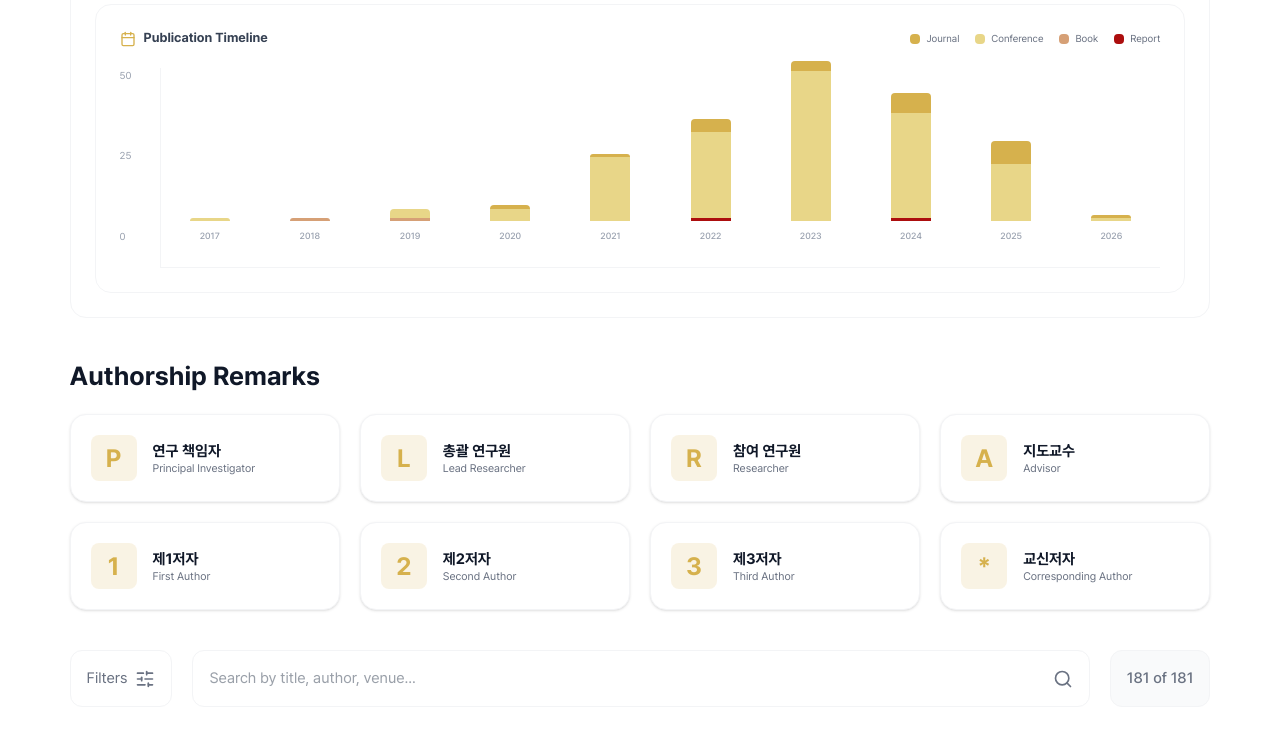
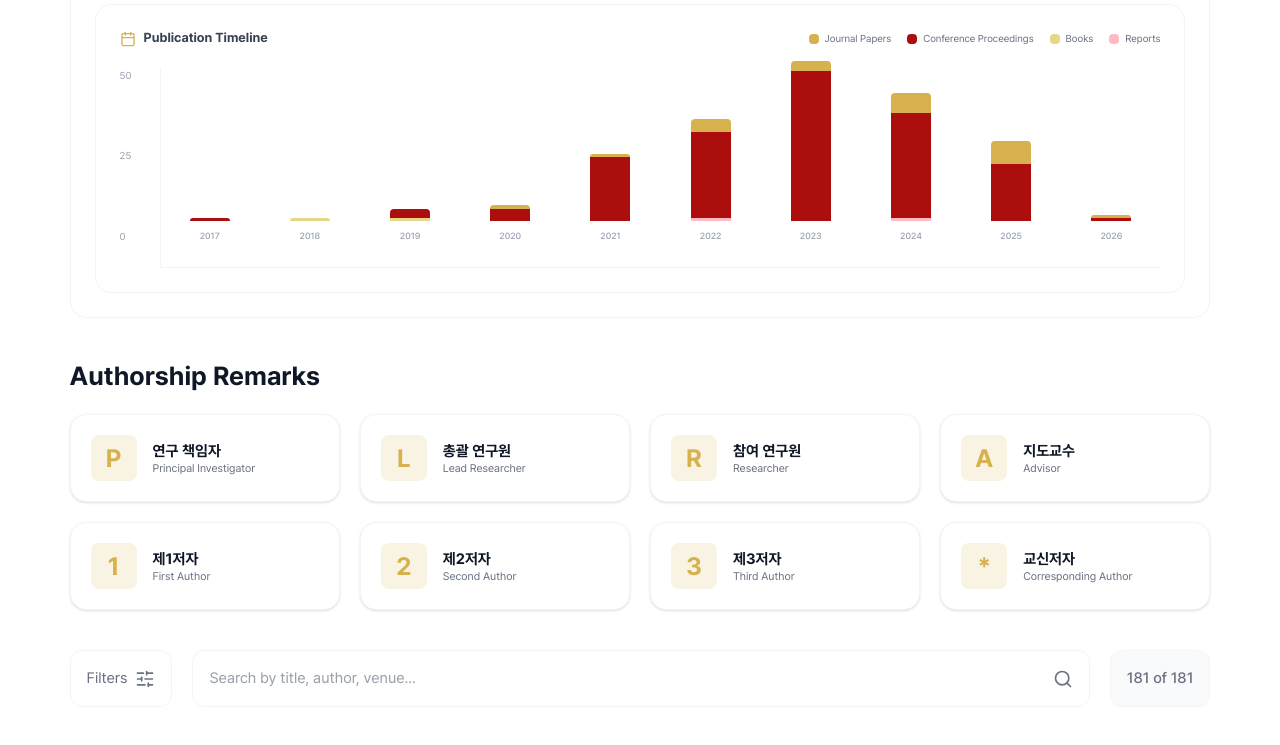
Before and after one commit to FinDS-Lab/website, a React (Vite) app: page /website/publications in a window 1280 px wide. Shown: the part 1120-1865 px from the top of the page. Built offline with nearby package versions, Linux system fonts and the light colour scheme.

Commit message:
20260204-1003

```diff
--- a/src/components/templates/archives/gallery.tsx
+++ b/src/components/templates/archives/gallery.tsx
@@ -144,7 +144,7 @@ export const ArchivesGalleryTemplate = () => {
   const baseUrl = import.meta.env.BASE_URL || '/'
   const contentAnimation = useScrollAnimation()
 
-  const allCategories: GalleryCategory[] = ['Conferences', 'Events', 'Celebrations', 'Design', 'General']
+  const allCategories: GalleryCategory[] = ['Events', 'Conferences', 'Celebrations', 'Design', 'General']
 
   const categoryFilterColors: Record<string, { bg: string; text: string }> = {
     'Conferences': { bg: '#AC0E0E', text: '#FFFFFF' },
--- a/src/components/templates/publications/index.tsx
+++ b/src/components/templates/publications/index.tsx
@@ -406,7 +406,7 @@ export const PublicationsTemplate = () => {
       total: { label: 'Total', count: publications.length, icon: BarChart3, color: '#9A7D1F' },
       items: [
         { label: journals === 1 ? 'Journal Paper' : 'Journal Papers', count: journals, icon: FileText, color: '#D6B14D' },
-        { label: conferences === 1 ? 'Conference' : 'Conferences', count: conferences, icon: MessageSquare, color: '#AC0E0E' },
+        { label: conferences === 1 ? 'Conference Proceeding' : 'Conference Proceedings', count: conferences, icon: MessageSquare, color: '#AC0E0E' },
         { label: books === 1 ? 'Book' : 'Books', count: books, icon: BookMarked, color: '#E8D688' },
         { label: reports === 1 ? 'Report' : 'Reports', count: reports, icon: FileCheck, color: '#FFBAC4' },
       ]
@@ -713,19 +713,19 @@ export const PublicationsTemplate = () => {
                     <div className="flex items-center gap-16">
                       <div className="flex items-center gap-6">
                         <span className="w-10 h-10 rounded-sm" style={{ backgroundColor: '#D6B14D' }} />
-                        <span className="text-[10px] text-gray-500">Journal</span>
+                        <span className="text-[10px] text-gray-500">Journal Papers</span>
+                      </div>
+                      <div className="flex items-center gap-6">
+                        <span className="w-10 h-10 rounded-sm" style={{ backgroundColor: '#AC0E0E' }} />
+                        <span className="text-[10px] text-gray-500">Conference Proceedings</span>
                       </div>
                       <div className="flex items-center gap-6">
                         <span className="w-10 h-10 rounded-sm" style={{ backgroundColor: '#E8D688' }} />
-                        <span className="text-[10px] text-gray-500">Conference</span>
+                        <span className="text-[10px] text-gray-500">Books</span>
                       </div>
                       <div className="flex items-center gap-6">
-                        <span className="w-10 h-10 rounded-sm" style={{ backgroundColor: '#D6A076' }} />
-                        <span className="text-[10px] text-gray-500">Book</span>
-                      </div>
-                      <div className="flex items-center gap-6">
-                        <span className="w-10 h-10 rounded-sm" style={{ backgroundColor: '#AC0E0E' }} />
-                        <span className="text-[10px] text-gray-500">Report</span>
+                        <span className="w-10 h-10 rounded-sm" style={{ backgroundColor: '#FFBAC4' }} />
+                        <span className="text-[10px] text-gray-500">Reports</span>
                       </div>
                     </div>
                   </div>
@@ -754,7 +754,7 @@ export const PublicationsTemplate = () => {
                                   className="w-full transition-all duration-300 group-hover:opacity-80"
                                   style={{
                                     height: data.report * heightScale,
-                                    backgroundColor: '#AC0E0E',
+                                    backgroundColor: '#FFBAC4',
                                     borderRadius: data.journal + data.conference + data.book === 0 ? '4px 4px 0 0' : '0'
                                   }}
                                 />
@@ -764,7 +764,7 @@ export const PublicationsTemplate = () => {
                                   className="w-full transition-all duration-300 group-hover:opacity-80"
                                   style={{
                                     height: data.book * heightScale,
-                                    backgroundColor: '#D6A076',
+                                    backgroundColor: '#E8D688',
                                     borderRadius: data.journal + data.conference === 0 ? '4px 4px 0 0' : '0'
                                   }}
                                 />
@@ -774,7 +774,7 @@ export const PublicationsTemplate = () => {
                                   className="w-full transition-all duration-300 group-hover:opacity-80"
                                   style={{
                                     height: data.conference * heightScale,
-                                    backgroundColor: '#E8D688',
+                                    backgroundColor: '#AC0E0E',
                                     borderRadius: data.journal === 0 ? '4px 4px 0 0' : '0'
                                   }}
                                 />
@@ -809,7 +809,7 @@ export const PublicationsTemplate = () => {
                                     <div className="flex items-center justify-between">
                                       <div className="flex items-center gap-6">
                                         <span className="w-8 h-8 rounded-sm" style={{backgroundColor: '#D6B14D'}} />
-                                        <span className="text-xs text-gray-300">Journal</span>
+                                        <span className="text-xs text-gray-300">Journal Paper</span>
                                       </div>
                                       <span className="text-xs font-bold text-white">{data.journal}</span>
                                     </div>
@@ -817,8 +817,8 @@ export const PublicationsTemplate = () => {
                                   {data.conference > 0 && (
                                     <div className="flex items-center justify-between">
                                       <div className="flex items-center gap-6">
-                                        <span className="w-8 h-8 rounded-sm" style={{backgroundColor: '#E8D688'}} />
-                                        <span className="text-xs text-gray-300">Conference</span>
+                                        <span className="w-8 h-8 rounded-sm" style={{backgroundColor: '#AC0E0E'}} />
+                                        <span className="text-xs text-gray-300">Conference Proceeding</span>
                                       </div>
                                       <span className="text-xs font-bold text-white">{data.conference}</span>
                                     </div>
@@ -826,7 +826,7 @@ export const PublicationsTemplate = () => {
                                   {data.book > 0 && (
                                     <div className="flex items-center justify-between">
                                       <div className="flex items-center gap-6">
-                                        <span className="w-8 h-8 rounded-sm" style={{backgroundColor: '#D6A076'}} />
+                                        <span className="w-8 h-8 rounded-sm" style={{backgroundColor: '#E8D688'}} />
                                         <span className="text-xs text-gray-300">Book</span>
                                       </div>
                                       <span className="text-xs font-bold text-white">{data.book}</span>
@@ -835,7 +835,7 @@ export const PublicationsTemplate = () => {
                                   {data.report > 0 && (
                                     <div className="flex items-center justify-between">
                                       <div className="flex items-center gap-6">
-                                        <span className="w-8 h-8 rounded-sm" style={{backgroundColor: '#AC0E0E'}} />
+                                        <span className="w-8 h-8 rounded-sm" style={{backgroundColor: '#FFBAC4'}} />
                                         <span className="text-xs text-gray-300">Report</span>
                                       </div>
                                       <span className="text-xs font-bold text-white">{data.report}</span>
@@ -1024,10 +1024,10 @@ export const PublicationsTemplate = () => {
                         {/* White badge with counts - desktop */}
                         <span className="hidden sm:inline-flex px-10 md:px-12 py-4 md:py-5 bg-white rounded-full text-[10px] md:text-xs font-medium shadow-sm">
                           <span className="font-bold text-[#D6B14D]">{stats.journals}</span>
-                          <span className="text-gray-500">&nbsp;{stats.journals === 1 ? 'Journal' : 'Journals'}</span>
+                          <span className="text-gray-500">&nbsp;{stats.journals === 1 ? 'Journal Paper' : 'Journal Papers'}</span>
                           <span className="text-gray-300">&nbsp;·&nbsp;</span>
                           <span className="font-bold text-[#AC0E0E]">{stats.conferences}</span>
-                          <span className="text-gray-500">&nbsp;{stats.conferences === 1 ? 'Conference' : 'Conferences'}</span>
+                          <span className="text-gray-500">&nbsp;{stats.conferences === 1 ? 'Conference Proceeding' : 'Conference Proceedings'}</span>
                           <span className="text-gray-300">&nbsp;·&nbsp;</span>
                           <span className="font-bold text-[#E8D688]">{stats.books}</span>
                           <span className="text-gray-500">&nbsp;{stats.books === 1 ? 'Book' : 'Books'}</span>
@@ -1038,10 +1038,10 @@ export const PublicationsTemplate = () => {
                         {/* Mobile: full words */}
                         <span className="sm:hidden inline-flex px-8 py-4 bg-white rounded-full text-[9px] font-medium shadow-sm flex-wrap">
                           <span className="font-bold text-[#D6B14D]">{stats.journals}</span>
-                          <span className="text-gray-500">&nbsp;{stats.journals === 1 ? 'Journal' : 'Journals'}</span>
+                          <span className="text-gray-500">&nbsp;{stats.journals === 1 ? 'Journal Paper' : 'Journal Papers'}</span>
                           <span className="text-gray-300">&nbsp;·&nbsp;</span>
                           <span className="font-bold text-[#AC0E0E]">{stats.conferences}</span>
-                          <span className="text-gray-500">&nbsp;{stats.conferences === 1 ? 'Conference' : 'Conferences'}</span>
+                          <span className="text-gray-500">&nbsp;{stats.conferences === 1 ? 'Conference Proceeding' : 'Conference Proceedings'}</span>
                           <span className="text-gray-300">&nbsp;·&nbsp;</span>
                           <span className="font-bold text-[#E8D688]">{stats.books}</span>
                           <span className="text-gray-500">&nbsp;{stats.books === 1 ? 'Book' : 'Books'}</span>
```
Also changed, not shown: src/components/templates/about/introduction.tsx (+14 -1 lines), src/components/templates/projects/index.tsx (+9 -9 lines).
